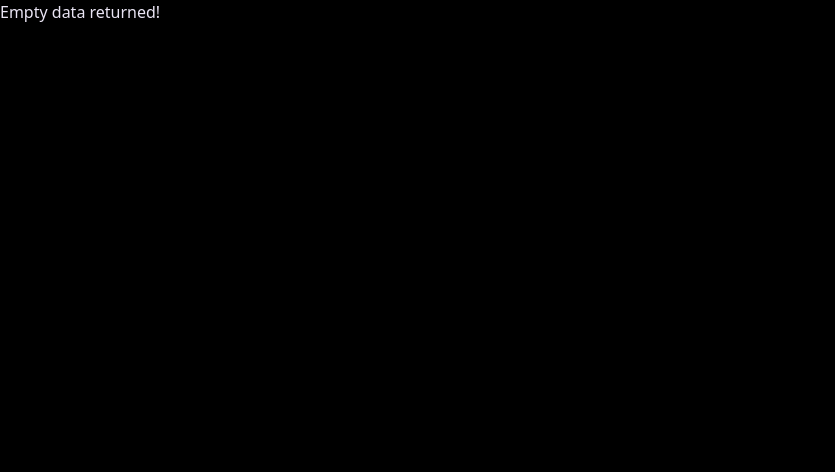
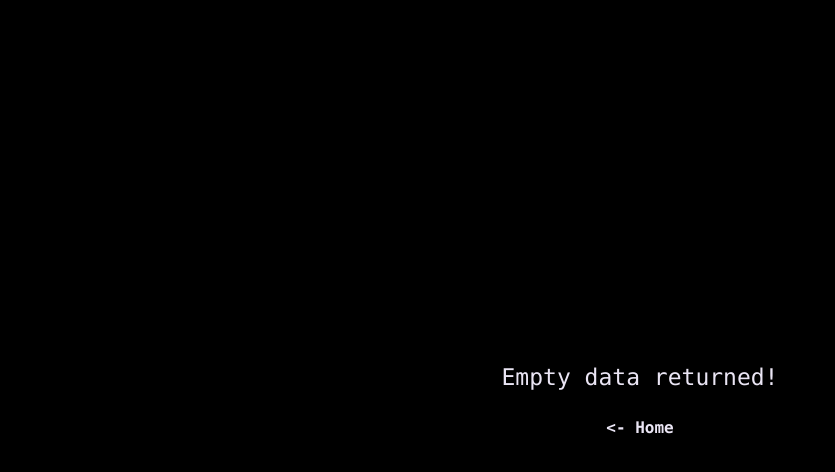
Before and after one commit to codnrawbwj/jsonplaceholder, a Next.js app: page /emptyData in a window 1280 px wide. Shown: the top 472 px of the page, without its empty margins (0-835 px from the left). Built offline with nearby package versions, Linux system fonts and the light colour scheme.

Commit message:
modulize GoBackBtn

```diff
--- /dev/null
+++ b/src/components/GoBackButton.tsx
@@ -0,0 +1,7 @@
+const GoBackButton = () => {
+  return (
+    <button className="font-mono font-semibold">{'<-'} Home</button>
+  )
+}
+
+export default GoBackButton
--- a/src/pages/comments/[id]/index.tsx
+++ b/src/pages/comments/[id]/index.tsx
@@ -1,3 +1,4 @@
+import GoBackButton from '@/components/goBackButton';
 import Link from 'next/link';
 
 export default function Comments({ data } : any) {
@@ -26,7 +27,9 @@ export default function Comments({ data } : any) {
         ))}
         {'}'}
       </div>
-      <Link href="/" className='mt-[50px] font-mono'><button>{'<--'} Go Back</button></Link>
+      <Link href="/" className='mt-[50px]'>
+        <GoBackButton />
+      </Link>
     </div>
   )
 }
--- a/src/pages/emptyData.tsx
+++ b/src/pages/emptyData.tsx
@@ -1,7 +1,15 @@
+import GoBackButton from "@/components/goBackButton";
+import Link from "next/link";
+
 export default function EmptyPage() {
     return (
-        <>
-            <h1>Empty data returned!</h1>
-        </>
+        <div className="flex flex-col justify-center items-center h-screen">
+            <h1 className="font-mono text-[23px]">Empty data returned!</h1>
+            <Link
+            href={'/'}
+            className="mt-5">
+                <GoBackButton />
+            </Link>
+        </div>
     )
 }
```
